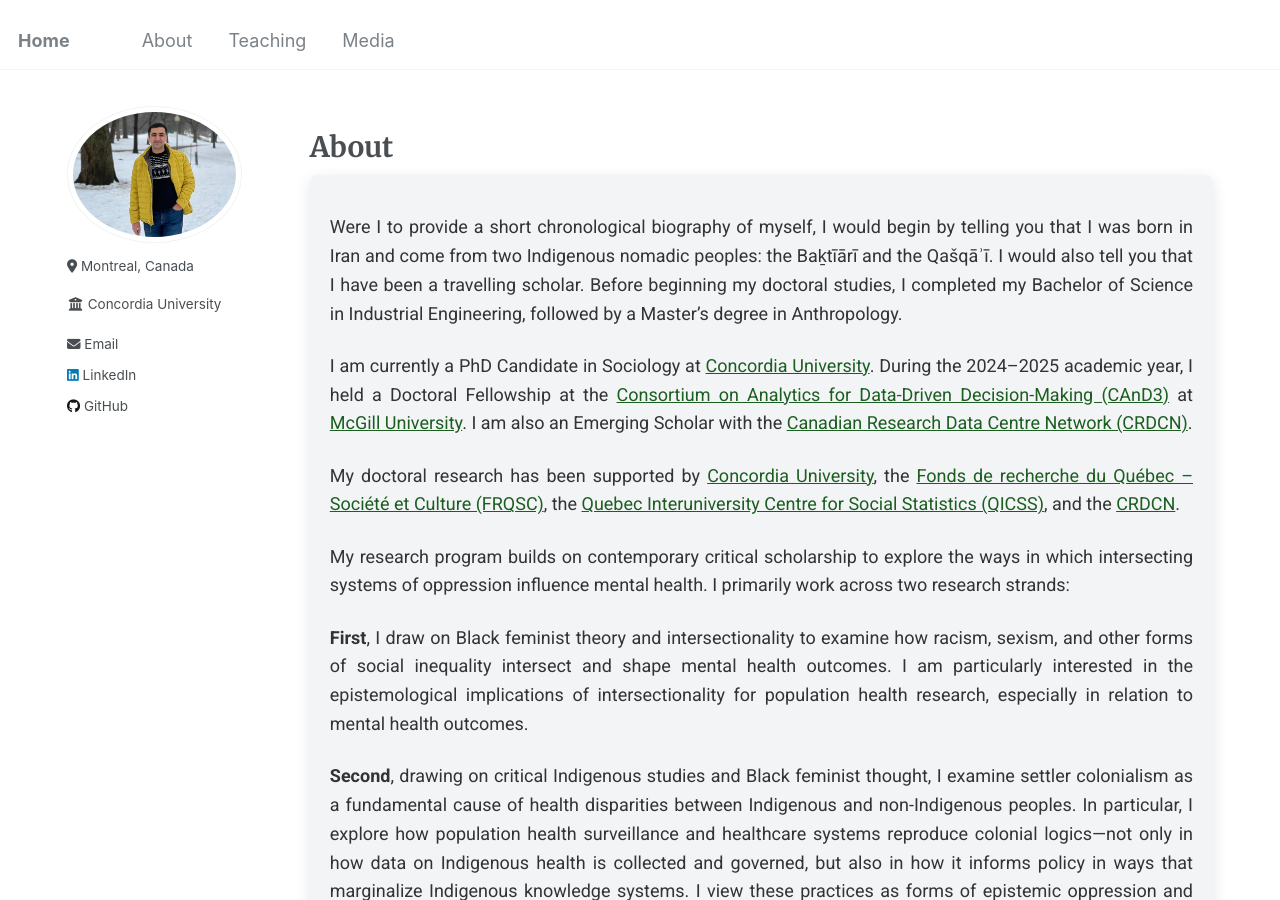
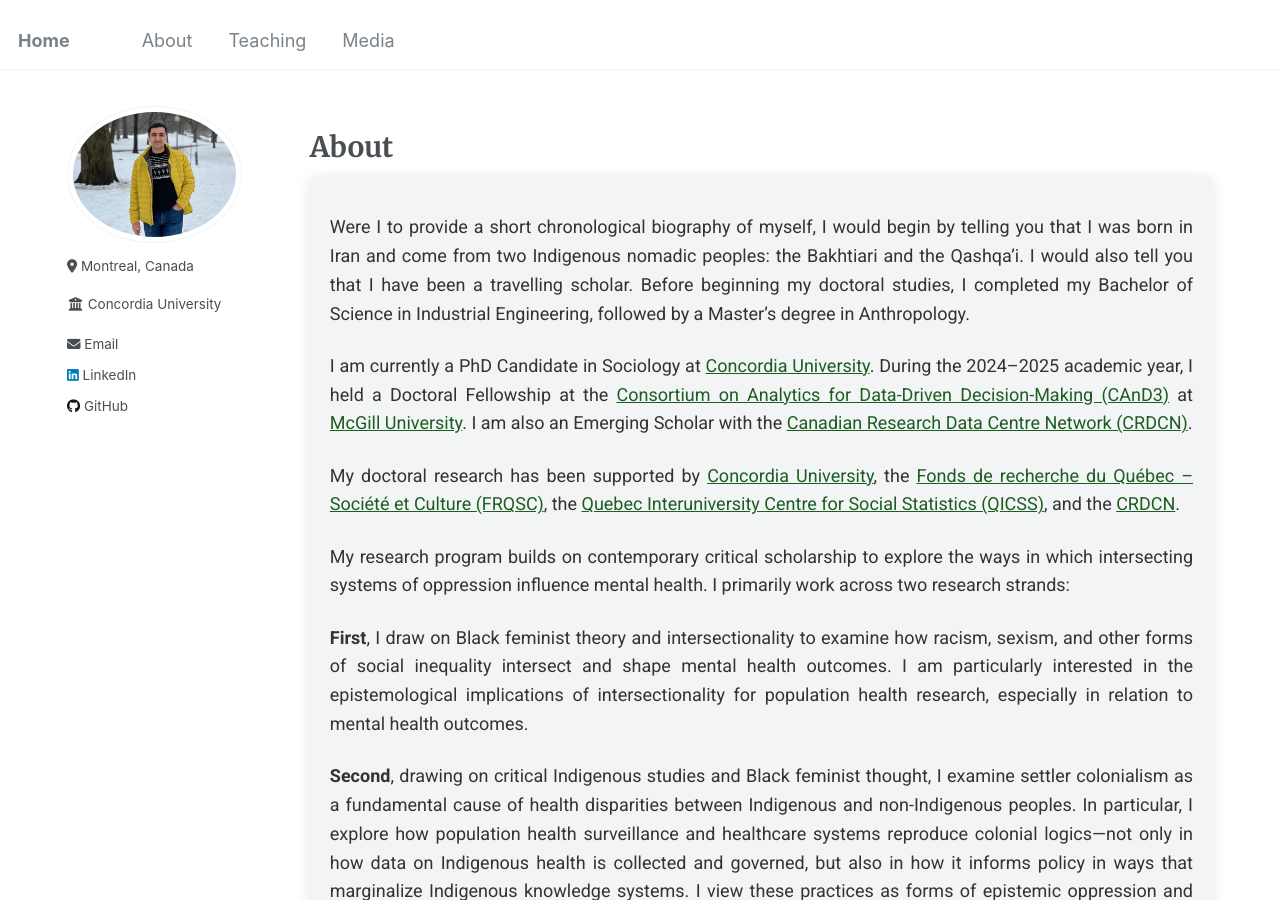
Before and after one commit to Mohsnmonji/mohsnmonji.github.io, a Jekyll site: the page built from about-me.md, in a window 1280 px wide and 900 px high. Built offline with Jekyll 4.4.1, drawn with Linux system fonts in a browser that asks for light colours.

Commit message:
Update about-me.md

```diff
--- a/about-me.md
+++ b/about-me.md
@@ -84,7 +84,7 @@ author_profile: true
 <!-- BIOGRAPHY & RESEARCH OVERVIEW CARD -->
 <div class="card">
   <p>
-    Were I to provide a short chronological biography of myself, I would begin by telling you that I was born in Iran and come from two Indigenous nomadic peoples: the Baḵtīārī and the Qašqāʾī. I would also tell you that I have been a travelling scholar. Before beginning my doctoral studies, I completed my Bachelor of Science in Industrial Engineering, followed by a Master’s degree in Anthropology.
+    Were I to provide a short chronological biography of myself, I would begin by telling you that I was born in Iran and come from two Indigenous nomadic peoples: the Bakhtiari and the Qashqa’i. I would also tell you that I have been a travelling scholar. Before beginning my doctoral studies, I completed my Bachelor of Science in Industrial Engineering, followed by a Master’s degree in Anthropology.
   </p>
 
   <p>
```
